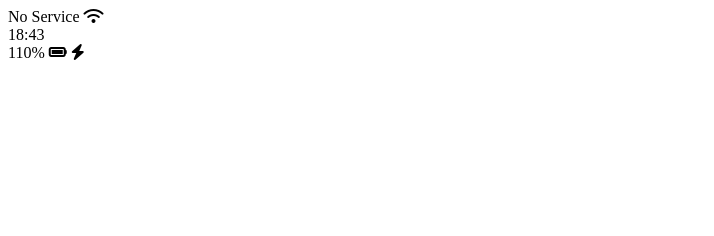
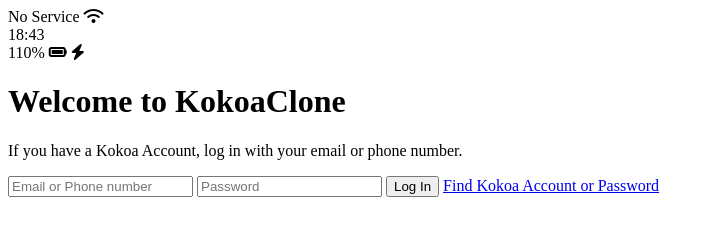
Before and after one commit to DKL1231/kokoa-clone, a plain HTML site: page index.html in a window 1280 px wide. Shown: the whole page, without its empty margins (0-714 px from the left). Drawn offline with Linux system fonts and the light colour scheme.

Commit message:
index.html - header & login form

```diff
--- a/index.html
+++ b/index.html
@@ -23,6 +23,21 @@
         <i class="fas fa-bolt"></i>
       </div>
     </div>
+
+    <header class="welcome-header">
+      <h1 class="welcom-header__title">Welcome to KokoaClone</h1>
+      <p class="welcom-header__text">
+        If you have a Kokoa Account, log in with your email or phone number.
+      </p>
+    </header>
+
+    <form id="login-form">
+      <input type="text" placeholder="Email or Phone number" />
+      <input type="passwoerd" placeholder="Password" />
+      <input type="submit" value="Log In" />
+      <a href="#">Find Kokoa Account or Password</a>
+    </form>
+
     <script
       src="https://kit.fontawesome.com/6478f529f2.js"
       crossorigin="anonymous"
```
